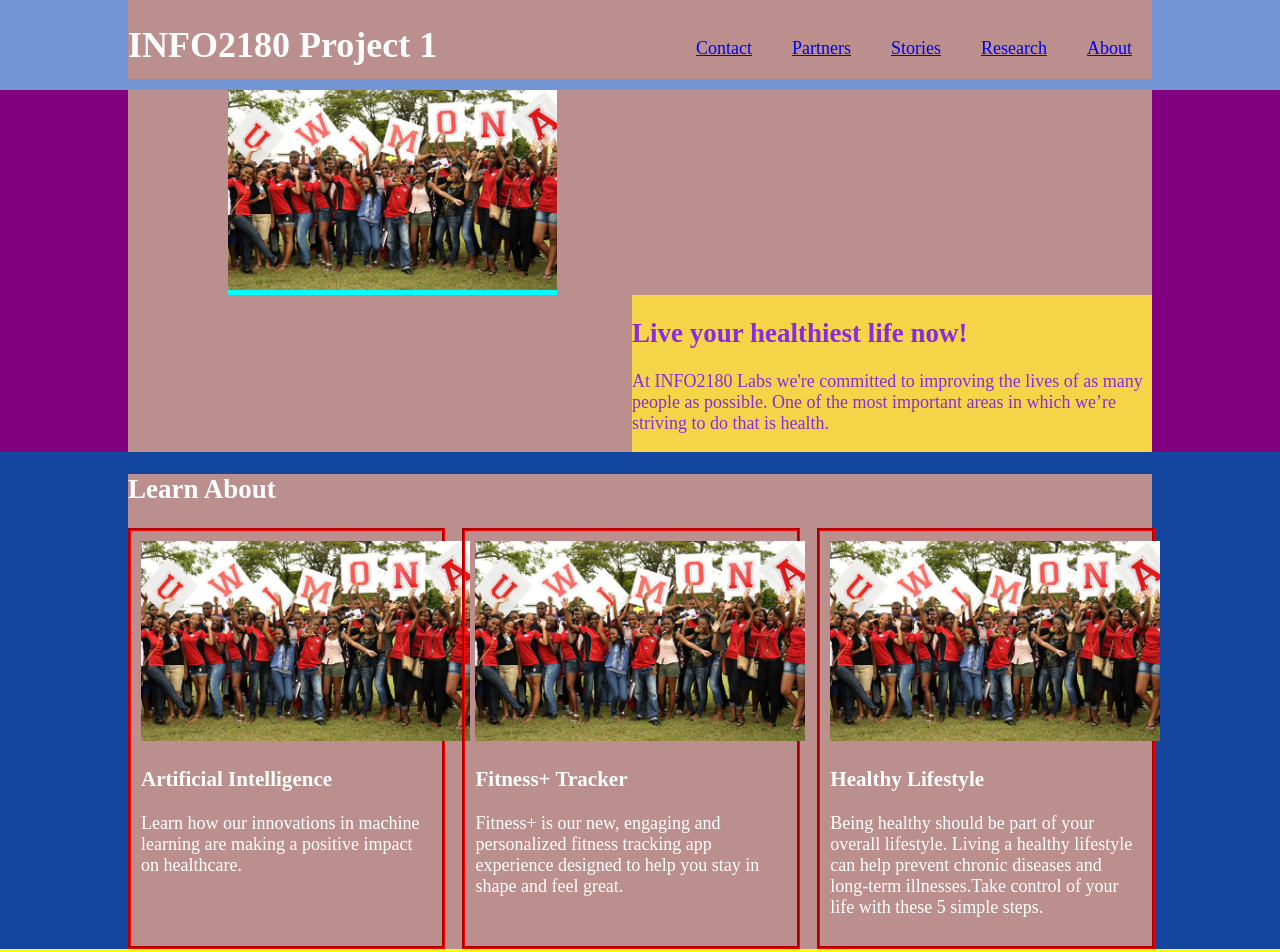
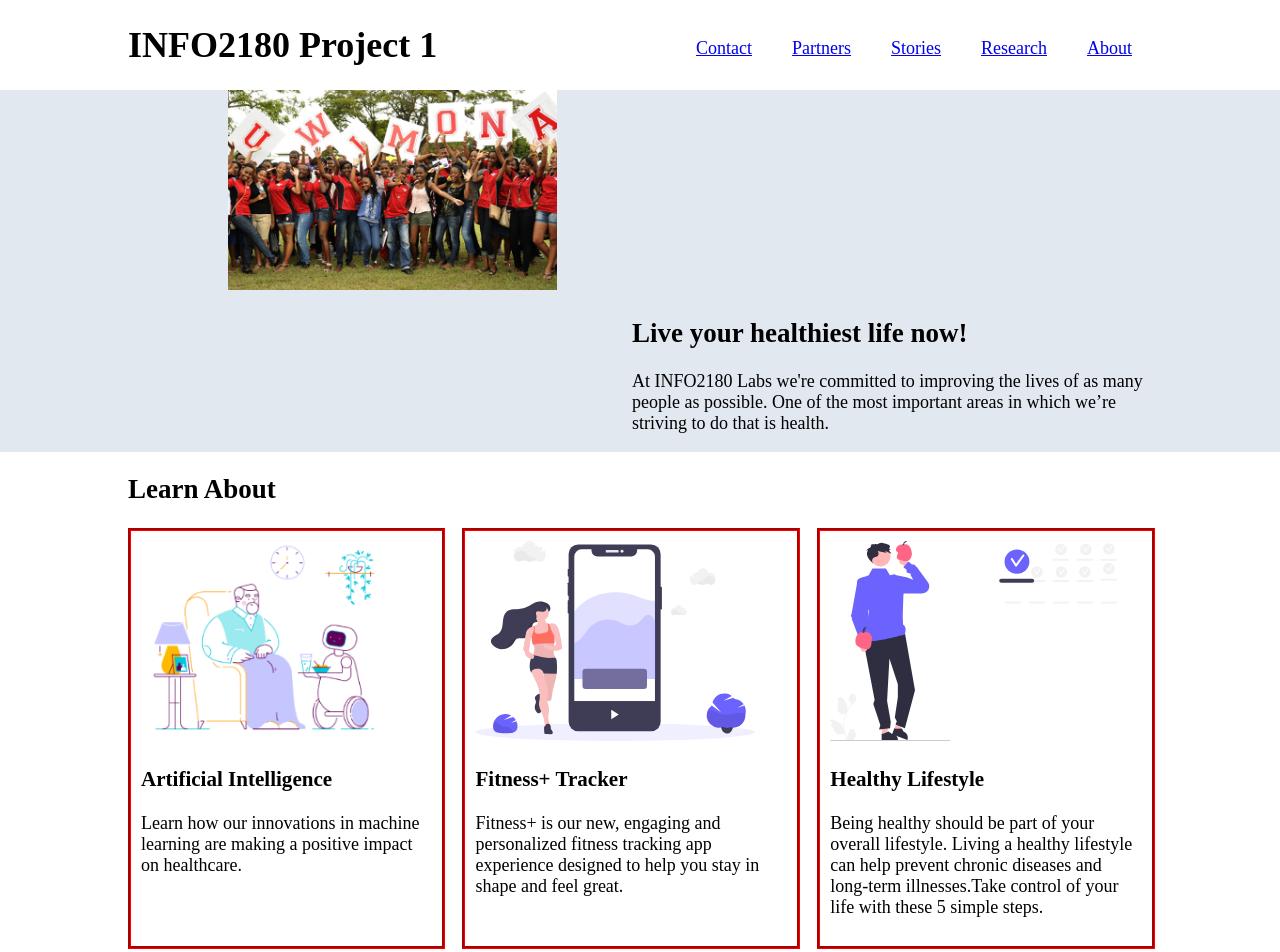
Before and after one commit to Jariel-JonMiller/info2180-project1, a plain HTML site: page index.html in a window 1280 px wide. Shown: the top 952 px of the page. Drawn offline with Linux system fonts and the light colour scheme.

Commit message:
Added current version of the files

```diff
--- a/index.html
+++ b/index.html
@@ -39,21 +39,21 @@
                 <h2>Learn About</h2>
                 <div class="cards">
                     <div class="card">
-                        <img src="UWI-MONA.jpg" alt="hello at card1">
+                        <img src="AI-HealthCare.png" alt="hello at card1">
                         <div class="card-body">
                             <h3>Artificial Intelligence</h3>
                             <p>Learn how our innovations in machine learning are making a positive impact on healthcare.</p>
                         </div>
                     </div>
                     <div class="card">
-                        <img src="UWI-MONA.jpg" alt="hello at card2">
+                        <img src="undraw_fitness_tracker_3033.svg" alt="hello at card2">
                         <div class="card-body">
                             <h3>Fitness+ Tracker</h3>
                             <p>Fitness+ is our new, engaging and personalized fitness tracking app experience designed to help you stay in shape and feel great.</p>
                         </div>
                     </div>
                     <div class="card">
-                        <img src="UWI-MONA.jpg" alt="hello at card3">
+                        <img src="undraw_healthy_lifestyle_re_ifwg.svg" alt="hello at card3">
                         <div class="card-body">
                             <h3>Healthy Lifestyle</h3>
                             <p>Being healthy should be part of your overall lifestyle. Living a healthy lifestyle can help prevent chronic diseases and long-term illnesses.Take control of your life with these 5 simple steps.</p>
@@ -77,7 +77,7 @@
             <div class="container">
                 <h2>Recent Stories</h2>
                 <article>
-                    <img src="UWI-MONA.jpg" alt="Recent story 1">
+                    <img src="DR. Chris Turk.webp" alt="Recent story 1">
                     <div class="article-body">
                         <h3>Dr. Christopher Turk has spent his entire career caring for people’s health and wellbeing.</h3>
                         <p>After years in the healthcare system, Dr. Christopher Turk is bringing together groups of people across the world to take on big healthcare challenges through groundbreaking research and developing tools that support better care.</p>
@@ -85,7 +85,7 @@
                     </div>
                 </article>
                 <article>
-                    <img src="UWI-MONA.jpg" alt="Recent story 2">
+                    <img src="labpic.webp" alt="Recent story 2">
                     <div class="article-body">
                         <h3>INFO2180 Labs collaborates with the Ministry of Health and Ministry of Education on COVID-19 Risk Screening and Testing</h3>
                         <p>INFO2180 Labs, in collaboration with the Ministry of Health and Wellness and Ministry of Education, will launch a pilot project intended to expand access to COVID-19 risk screening and testing for high risk individuals in the parishes of Kingston and St. Andrew.</p>
--- a/styles.css
+++ b/styles.css
@@ -1,23 +1,20 @@
 /* Add your CSS to this file */
 body {
+    font-family: '-apple-system, BlinkMacSystemFont, "Segoe UI", Roboto, "Helvetica Neue", Arial, "Noto Sans", sans-serif';
     margin: 0 auto;
-    background-color: aquamarine;
     font-size: 18px;
     display: grid;
     width: 100%;
 }
 
 header {
-    /*display: grid;
-    columns: 2;*/
-    color: white;
-    background: #7495d3;
-    /*padding: 15px;
-    /*margin: 0 auto;*/
-    grid-column: span 2; /* or span 2*/
+    background: white;
+    font-size: 18px;
+    grid-column: span 2;
 }
 
 nav {
+    color: #6b7280;
     columns: 1;
 }
 
@@ -27,82 +24,41 @@ h1 {
 
 li {
     display: inline;
-
     float: right;
     margin: 20px;
 }
 
+li:hover {
+    color: #5A67D8;
+}
+
 main {
-    color: white;
-    background: #1446a0;
+    color: black;
     /*text-align: center;
     margin: 0 auto;*/
-    .testing {
-        background-color: yellow;
-    }
-    .overview-hero{
-        background: purple;
-    }
     width: 100%;
     /*padding: 15px;*/
     grid-column: span 2; /* or span 2*/
 }
 
 .overview-hero {
-    /*columns: 2;
-    column-gap: 20px;*/
     display: grid;
-    /*grid-template-columns: 70% 30%;
-    /*grid-column: span 2;
-    /*columns: 2;
-    /*display: grid;
-    grid-template-columns: 30% 70%;
-    /*columns: 2;
-    /*columns: 2;
-    display: flex;
-    flex-direction: row;  /* row, row-reverse, column, column-reverse*/
-    /*background: #ccc;*/
-    /*justify-content: justify; /* flex-start, flex-end, center, space-between, space-around */
-/*   gap: 20px; */
-    /*align-items: center;
-    /*column-width: auto;
-    column-gap: 2px;*/
+    background-color: #E2E8F0;
 }
 
 .overview-hero-image {
-    /*grid-column: 1;
-    /*padding: 16px;
-    grid-column: 20%;
-    /*grid-column: 1;
-    padding: 16px;*/
     margin-right: 100px;
     margin-left: 100px;
-    /*margin-block: auto;*/
-    background-color: aqua;
-    /*column-width: 30%;
-    /*grid-template-columns: 25%;*/
     float: left;
 }
 
 .overview-hero-text {
-    /*grid-column: 2;
-    /*padding: 16px;
-    grid-column: 80%;
-    column-width: 70%;*/
-    /*margin-right: 200px;*/
-    color: blueviolet;
     width: 520px;
-    /*grid-column: 1;*/
-    background: #f5d547;
-    /*padding: 16px;
-    /*grid-template-columns: 75%;*/
     float: right;
 }
 
 .cards {
     max-width: fit-content;
-    /*max-width: 1100px;
-    /*margin: 0 auto; /* centers the div */
     display: grid;
     grid-template-columns: 31% 33% 33% ;
     column-gap: 17px;
@@ -118,7 +74,6 @@ main {
 .testing {
     column-span: all;
     padding: 70px 0px;
-    /*padding-bottom: 50px;*/
 }
 
 .testing-desciption {
@@ -170,9 +125,6 @@ footer {
 .container {
     margin-bottom: 30px;
     margin: 0px auto;
-    background: rosybrown;
-    /*grid-column: span 2;*/
-    /*width: fit-content;*/
     max-width: 80%;
 }
 
```
Also changed, not shown: AI-HealthCare.png (added), DR. Chris Turk.webp (added), labpic.webp (added), undraw_fitness_tracker_3033.svg (added), undraw_healthy_lifestyle_re_ifwg.svg (added).
